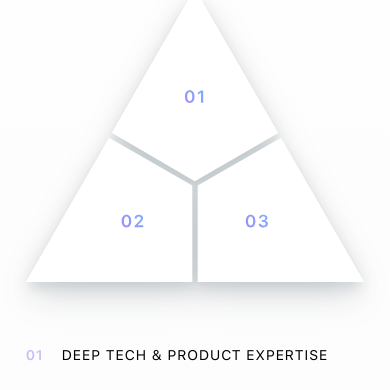
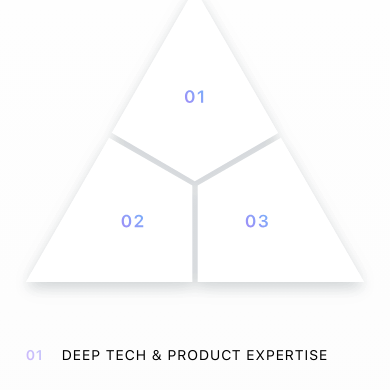
Before and after one commit to code-and-co/codeandcodotcom, a Jekyll site: the page built from consulting/index.html, in a window 390 px wide and 1400 px high, scrolled down 749 px. Shown: the part 115-505 px from the top of the window. Built offline with Jekyll 4.4.1, drawn with Linux system fonts in a browser that asks for light colours; nearby versions of some CDN libraries.

Commit message:
svg mobile

```diff
--- a/_includes/head.html
+++ b/_includes/head.html
@@ -45,7 +45,7 @@
 		{% endfor %}
 	{% endif %}
 	<!-- jQuery first, then Popper.js, then Bootstrap JS -->
-	<script src="http://ajax.googleapis.com/ajax/libs/jquery/1.12.4/jquery.min.js" defer></script>
+	<script src="https://ajax.googleapis.com/ajax/libs/jquery/1.12.4/jquery.min.js" defer></script>
 	<script>window.jQuery || document.write('<script src="{{ site.url }}/js/jquery-1.12.4.min.js" defer><\/script>')</script>
 	<script src="https://cdnjs.cloudflare.com/ajax/libs/popper.js/1.12.3/umd/popper.min.js" integrity="sha384-vFJXuSJphROIrBnz7yo7oB41mKfc8JzQZiCq4NCceLEaO4IHwicKwpJf9c9IpFgh" crossorigin="anonymous" defer></script>
 	<script src="https://maxcdn.bootstrapcdn.com/bootstrap/4.0.0-beta.2/js/bootstrap.min.js" integrity="sha384-alpBpkh1PFOepccYVYDB4do5UnbKysX5WZXm3XxPqe5iKTfUKjNkCk9SaVuEZflJ" crossorigin="anonymous" defer></script>
--- a/css/main.css
+++ b/css/main.css
@@ -3692,8 +3692,8 @@ picture img.img-shadow {
 
   .svg-wrapper, svg {
     /*box-shadow: 0 12px 17px rgba(0,32,46,0.04);*/
-    -webkit-filter: drop-shadow( 0 12px 17px rgba(0,32,46,0.08) );
-    filter: drop-shadow( 0 12px 17px rgba(0,32,46,0.08) );
+    -webkit-filter: drop-shadow( 0 5px 10px rgba(0,32,46,0.04) );
+    filter: drop-shadow( 0 5px 10px rgba(0,32,46,0.04) );
   }
 }
 
```
Also changed, not shown: 16 other files.
